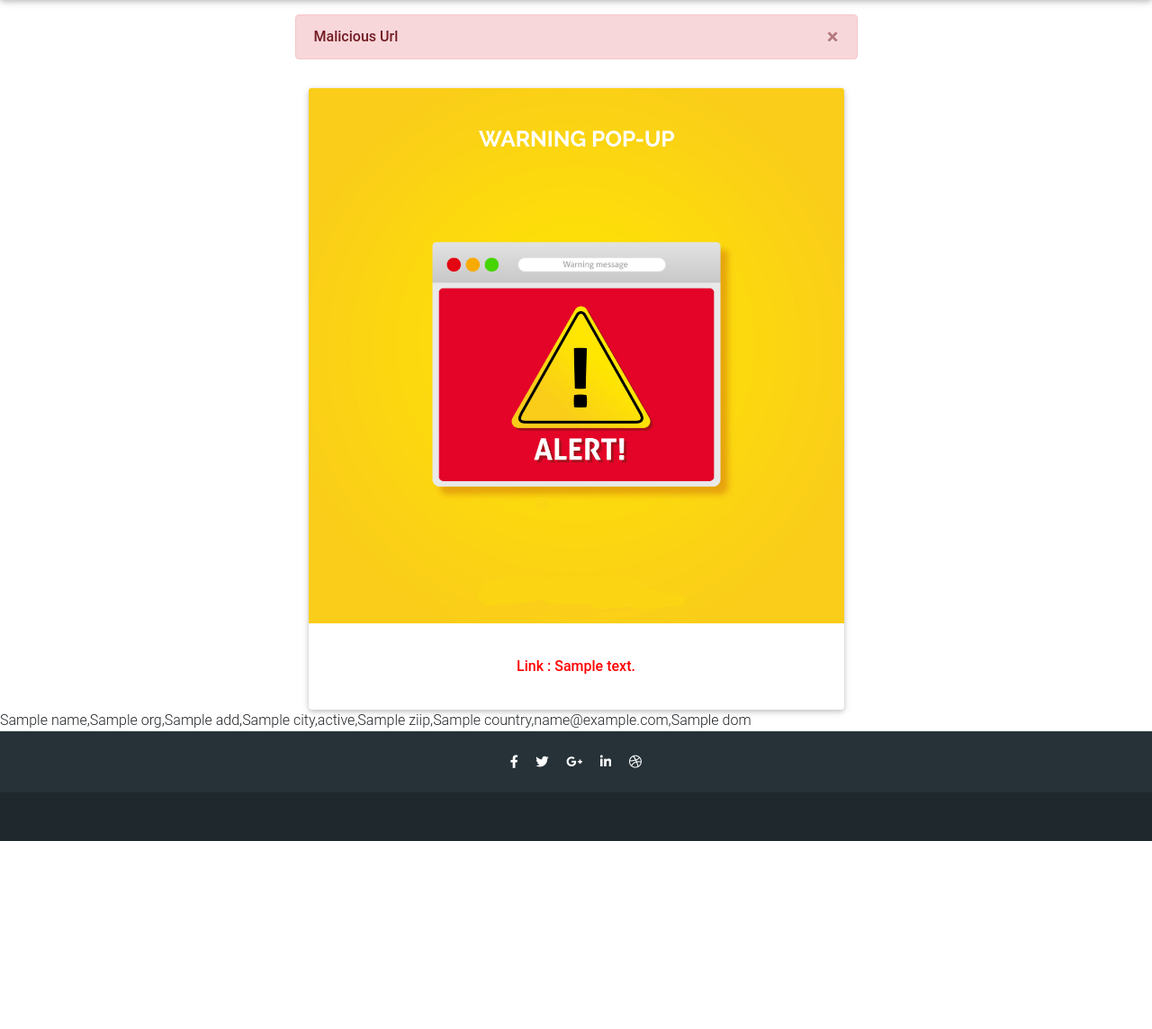
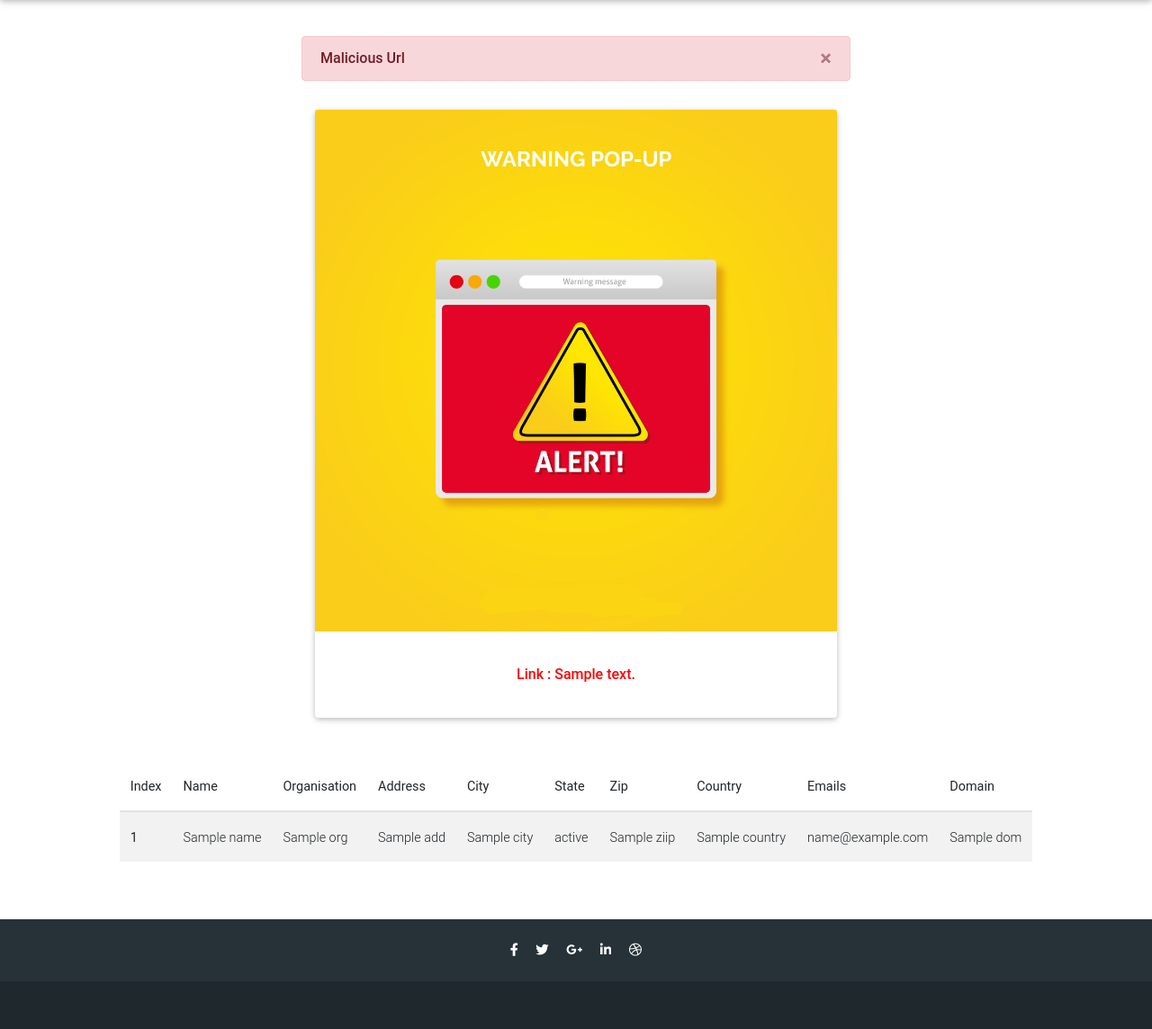
Before and after one commit to abhisheksaxena1998/Malicious-Urlv2, a Django app: template templates/result.html in a window 1280 px wide. Shown: the part 56-1200 px from the top of the page at 90% size. Before the commit the page ends 991 px from the top, so only its background shows below. Run offline with Django 3.2, Linux system fonts and the light colour scheme; the template is opened without the code that fills it: most values are stand-ins (such as "Sample title", 1, 10 or a date in 2020); parts of the project's set-up code (start-up, migrations or seed data) failed here and were passed over; some libraries are stand-ins or nearby versions.

Commit message:
added more info

```diff
--- a/templates/result.html
+++ b/templates/result.html
@@ -54,7 +54,7 @@
 
 
 
-        <div class="row">
+        <br class="row">
             <div class="col-md-6" style="margin: 1rem auto 0 auto;">
                 {% if mal %}
                 <div class="alert alert-success alert-dismissible fade show" role="alert">
@@ -130,9 +130,48 @@
             </div>
         </div>
     </div>
+
+
+
+</br></br>
+
     <div>
-        {{name}},{{org}},{{add}},{{city}},{{state}},{{ziip}},{{country}},{{emails}},{{dom}}
+        <table class="table table-striped w-auto" align="center">
+            <thead>
+              <tr>
+                <th scope="col">Index</th>
+                <th scope="col">Name</th>
+                <th scope="col">Organisation</th>
+                <th scope="col">Address</th>
+                <th scope="col">City</th>
+                <th scope="col">State</th>
+                <th scope="col">Zip</th>
+                <th scope="col">Country</th>
+                <th scope="col">Emails</th>
+                <th scope="col">Domain</th>
+              </tr>
+            </thead>
+            <tbody>
+              <tr>
+                <th scope="row">1</th>
+                <td>{{name}}</td>
+                <td>{{org}}</td>
+                <td>{{add}}</td>
+                <td>{{city}}</td>
+                <td>{{state}}</td>
+                <td>{{ziip}}</td>
+                <td>{{country}}</td>
+                <td>{{emails}}</td>
+                <td>{{dom}}</td>
+
+              </tr>
+
+            </tbody>
+          </table>
+
     </div>
+
+</br></br>
 
     <!-- Footer -->
     <footer class="page-footer font-small special-color-dark pt-4">
```
